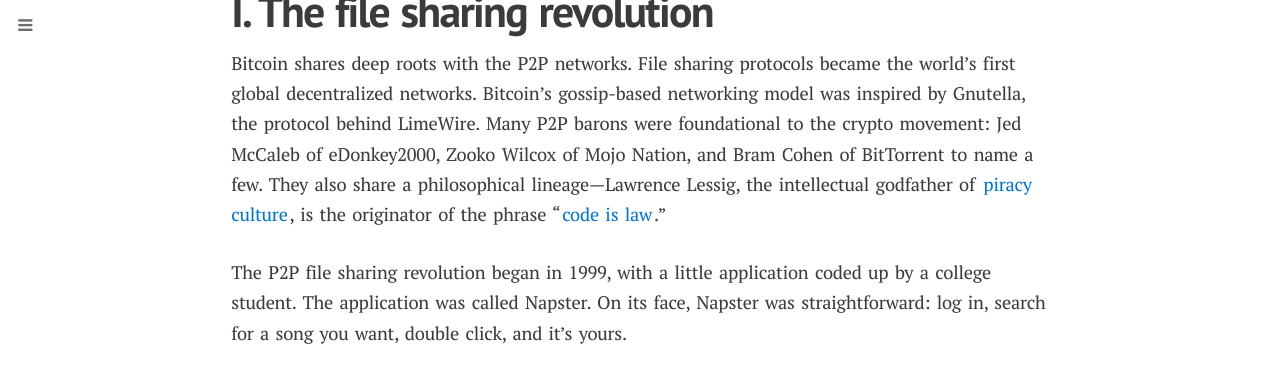
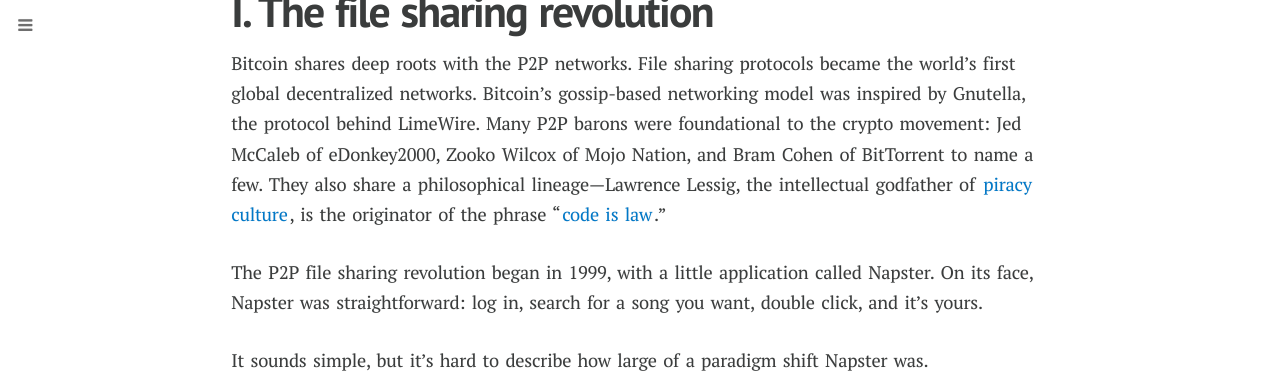
Before and after one commit to Ismenama5s/haseeb-qureshi.github.io, a Jekyll site: the page built from _posts/2019-02-24-3-models-for-understanding-the-ico-bubble.md, in a window 1280 px wide and 900 px high, scrolled down 2437 px, cut to the strip 0-379 px from the top of the window. Built offline with Jekyll 4.4.1, drawn with Linux system fonts in a browser that asks for light colours; nearby versions of some CDN libraries; some web fonts are replaced; comment, search, counter and statistics services are not loaded.

Commit message:
More baby edit

```diff
--- a/_posts/2019-02-24-3-models-for-understanding-the-ico-bubble.md
+++ b/_posts/2019-02-24-3-models-for-understanding-the-ico-bubble.md
@@ -55,7 +55,7 @@
 
 Bitcoin shares deep roots with the P2P networks. File sharing protocols became the world's first global decentralized networks. Bitcoin's gossip-based networking model was inspired by Gnutella, the protocol behind LimeWire. Many P2P barons were foundational to the crypto movement: Jed McCaleb of eDonkey2000, Zooko Wilcox of Mojo Nation, and Bram Cohen of BitTorrent to name a few. They also share a philosophical lineage—Lawrence Lessig, the intellectual godfather of [piracy culture](https://en.wikipedia.org/wiki/Free_Culture_(book)#Piracy), is the originator of the phrase "[code is law](http://codev2.cc/download+remix/Lessig-Codev2.pdf)."
 
-The P2P file sharing revolution began in 1999, with a little application coded up by a college student. The application was called Napster. On its face, Napster was straightforward: log in, search for a song you want, double click, and it's yours.
+The P2P file sharing revolution began in 1999, with a little application called Napster. On its face, Napster was straightforward: log in, search for a song you want, double click, and it's yours.
 
 It sounds simple, but it's hard to describe how large of a paradigm shift Napster was.
 
```
